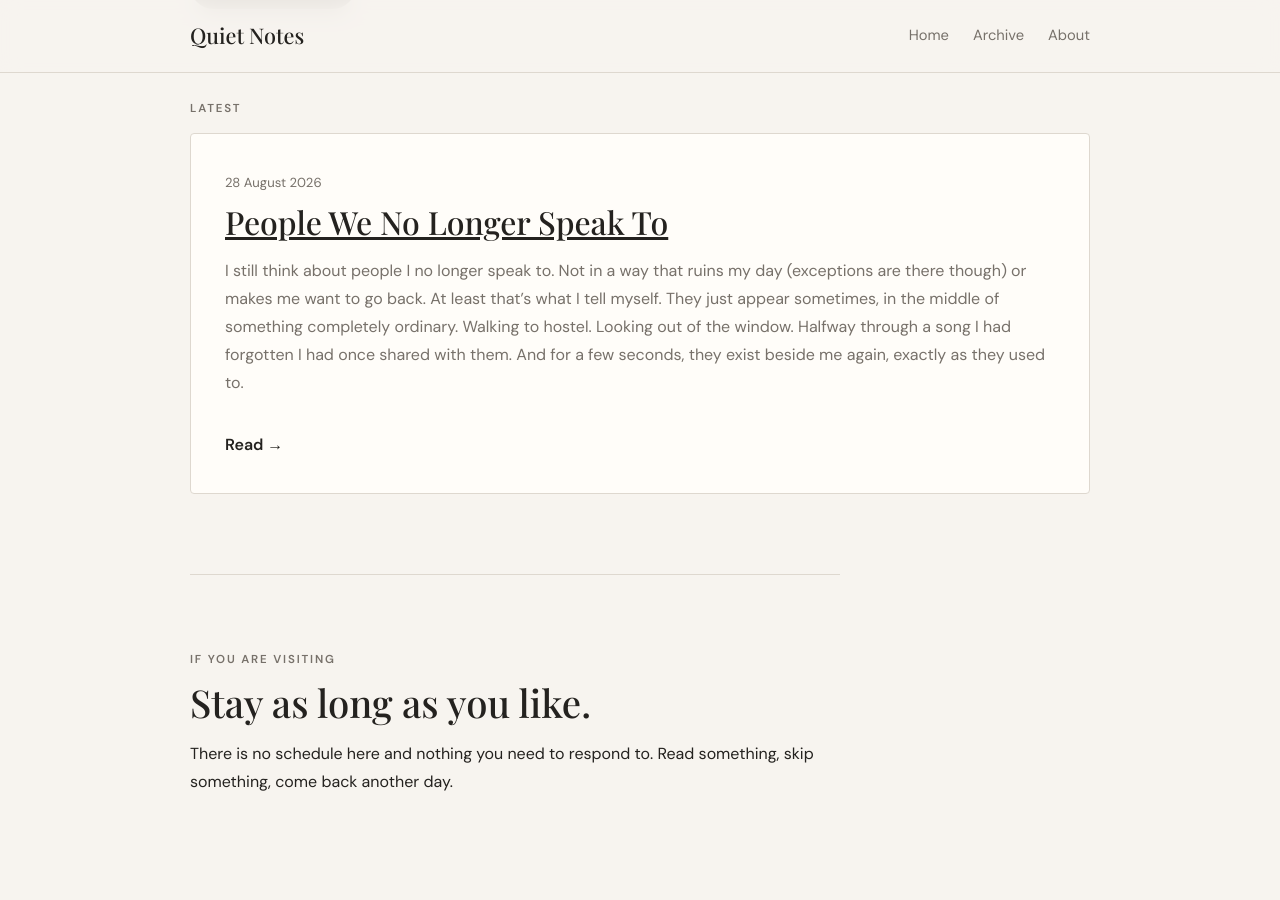
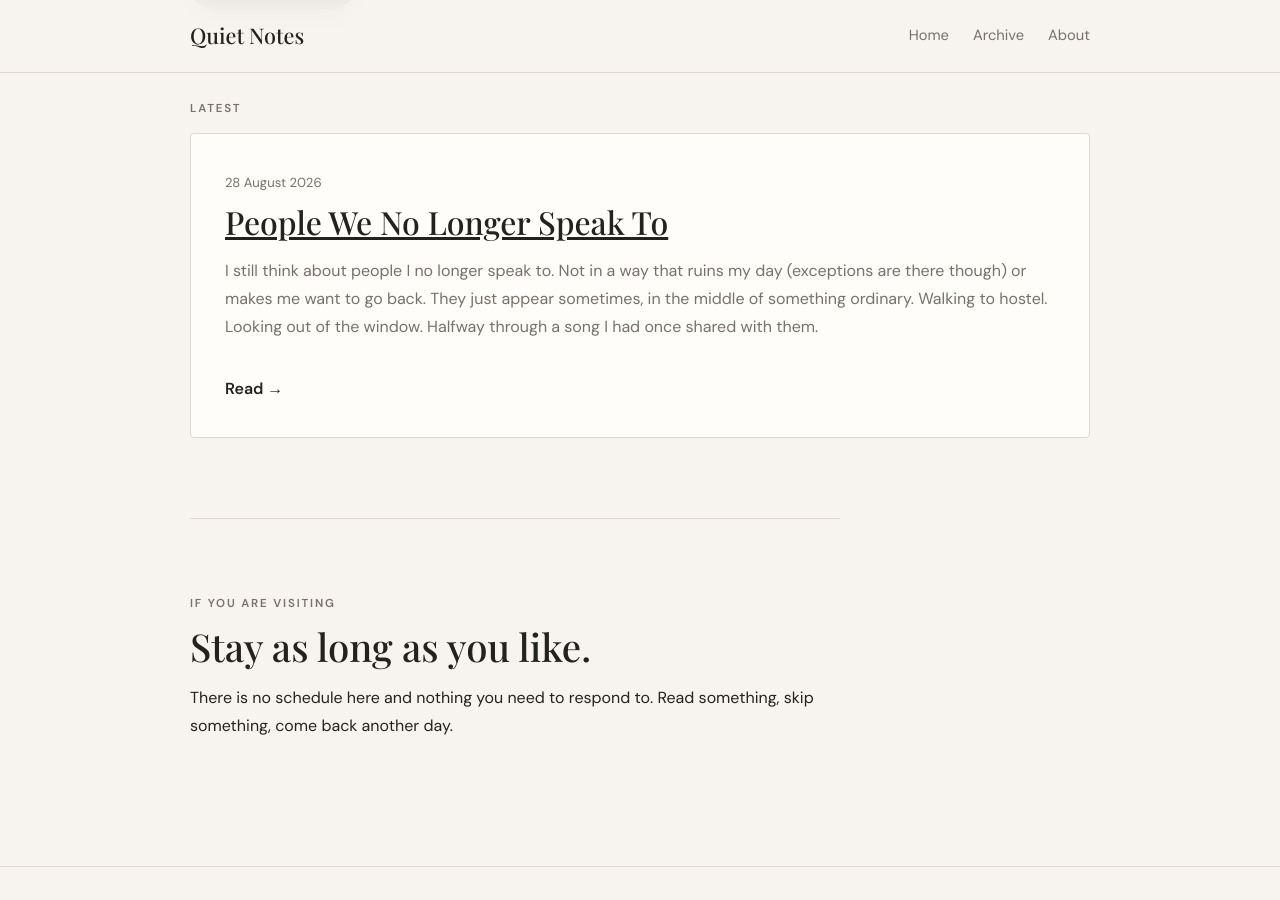
Before and after one commit to mohitsingh2070/quiet_book, a Jekyll site: the page built from index.md, in a window 1280 px wide and 900 px high, scrolled down 595 px. Built offline with Jekyll 4.4.1, drawn with Linux system fonts in a browser that asks for light colours; part of the change alters nothing that is shown.

Commit message:
Revise reflections on lost connections
Refactor text for clarity and conciseness, removing repetitive phrases and enhancing readability.

```diff
--- a/_posts/2026-08-28-people-we-no-longer-speak-to.md
+++ b/_posts/2026-08-28-people-we-no-longer-speak-to.md
@@ -5,97 +5,76 @@ category: "thought"
 subtitle: "Some people leave quietly. The mind does not."
 ---
 
-I still think about people I no longer speak to. Not in a way that ruins my day (exceptions are there though) or makes me want to go back. At least that’s what I tell myself. They just appear sometimes, in the middle of something completely ordinary. Walking to hostel. Looking out of the window. Halfway through a song I had forgotten I had once shared with them. And for a few seconds, they exist beside me again, exactly as they used to.
+I still think about people I no longer speak to. Not in a way that ruins my day (exceptions are there though) or makes me want to go back. They just appear sometimes, in the middle of something ordinary. Walking to hostel. Looking out of the window. Halfway through a song I had once shared with them.
 
-And sometimes, for those few seconds, I miss them more than I would like to admit.
+And for a few seconds, they exist beside me again, exactly as they used to.
 
-I wonder where they are now. How much they’ve changed. What their days look like. Who they talk to when something exciting happens. Who they complain to when their day goes badly. Whether they still listen to the same music. Whether they still disappear for hours before replying. Whether they still laugh at the same stupid things. Or whether life has slowly rearranged them into someone I wouldn’t recognise anymore.
+Sometimes I wonder where they are now. How much they’ve changed. Whether they still listen to the same music, disappear for hours before replying, or laugh at the same stupid things. Whether life has rearranged them into someone I wouldn’t recognise anymore.
 
 And strangely, I want to know.
 
-Not because I want to enter their life again. Just because there is still some part of me that wants to know what happened to the person who once knew so much about mine.
+Not because I want everything back. Just because some part of me still wonders what happened to the person who once knew so much about mine.
 
-Sometimes I wonder if they ever think about me too. Just briefly. While hearing a song I showed them once. While walking past a place we had once talked about. When something happens that they would have immediately told me about. I wonder if, for a few seconds, their mind takes them back to me the way mine sometimes takes me back to them.
+There is some hearsay that when someone suddenly crosses your mind, it means they’re thinking about you too. I don’t know if I believe it. Probably not. But I like the thought of it.
 
-There is some hearsay that when a random person suddenly crosses your mind, it means they’re thinking about you too. I don’t know if I believe that. Probably not. But I like the thought of it. Maybe because it makes the distance feel a little less one-sided.
+So whenever someone returns to my mind, I pause for a second and quietly hope life is being kind to them wherever they are.
 
-So whenever someone suddenly returns to my mind, I usually pause for a second and quietly hope life is being kind to them wherever they are.
+Sometimes it’s the smallest things I remember. The way they laughed. A particular expression. The name I had told them (I am a person of thousand names). Some completely useless detail that has somehow survived everything else.
 
-Sometimes I remember the smallest things about people even years later. A particular expression they used. The way they laughed at something that wasn’t even funny. The name I had told them (I am a person of thousand names). Some completely useless little detail that I have no reason to remember anymore, and yet somehow my mind kept it safe.
+It’s strange how you can forget a conversation but remember the way someone looked when they were trying not to laugh.
 
-It’s strange.
+I think that’s how people stay with us.
 
-You can forget their number. Forget the last conversation you had. Forget what you were even talking about on some random Tuesday three years ago.
+They leave little pieces behind. A song. A phrase. A place. A stupid joke. And years later, something brings one of those pieces back.
 
-But somehow you remember the way they looked when they were trying not to laugh.
+I think part of growing up is realising how many people we lose without ever deciding to lose them.
 
-Maybe that is what people mean when they say someone stays with you.
+There is rarely a final conversation. One missed reply becomes a week. A week becomes a month. Life gets busy. You think you’ll talk tomorrow.
 
-They just leave little pieces of themselves behind. A song. A phrase. A place. A habit. A stupid joke. And years later, one of those things catches you completely unprepared.
+And then one day, you realise you haven’t spoken in a year.
 
-I think part of growing up is realising how many people we lose without ever consciously deciding to lose them.
+Perhaps the strangest part is that you can miss someone terribly and still not reach out.
 
-There’s rarely a final conversation. No great goodbye. No moment where both people sit down and say, “this is where we stop being part of each other’s lives.”
+Sometimes you want to.
 
-Life is much less dramatic than that.
+You want to type their name. Send them something only they would understand. Ask how they are. Hear their voice again.
 
-One missed reply becomes a week. A week becomes a month. You get busy. They get busy. You think you’ll talk tomorrow. Tomorrow becomes next week. And then one day you realise you haven’t spoken in a year.
+But then you wonder what exactly you are missing.
 
-You just reply a little later each time until eventually the conversation stops renewing itself altogether.
-
-And perhaps the strangest part is that you can miss someone terribly and still not reach out.
-
-Not because you don’t want to.
-
-Sometimes you want to so badly.
-
-You want to type their name. You want to send that one stupid thing that you know they would understand. You want to ask how they are and, for a moment, hear about their life again. You want to know whether they still sound the same when they say hello.
-
-But then you stare at the empty message box and wonder what exactly you are allowed to miss.
-
-The person?
+Them?
 
 The friendship?
 
-The version of yourself that existed around them?
+Or simply the version of yourself that existed around them?
 
-Or simply the feeling of being known by someone who no longer knows you?
-
-I still reach out sometimes. Even knowing it probably won’t feel the same. Texting someone after years is strange. Conversations dry out quickly. Both of us type a little too carefully, as if neither of us knows exactly how much of the old familiarity is still allowed.
+I still reach out sometimes. Conversations after years can be strange. Both of you type a little too carefully, trying to figure out how much of the old familiarity is still allowed.
 
 But every once in a while, someone replies warmly.
 
-And something inside you gives in.
+And for a few minutes, nothing feels like it changed.
 
-For a few minutes, the years disappear. I stop choosing my words carefully. The conversation slips back into its old rhythm without either of us forcing it there.
-
-And I realise that maybe some connections don’t really disappear.
+Maybe some connections don’t disappear.
 
 They just hibernate.
 
-Waiting somewhere quietly inside us, until a voice, a song, a place or a name wakes them up again.
+I think that’s why I still care about the people I no longer speak to. Not because I want everything back exactly the way it was. Some things ended for a reason.
 
-I think that’s why I still care about the people I no longer speak to.
+But there are still people I would give almost anything to sit with again for one completely ordinary evening.
 
-Not because I want everything back exactly the way it was. I know better than that. Some things ended for a reason. Some people belong to a chapter that cannot simply be reopened without changing the whole story.
+No explanations. No catching up.
 
-But still...
+Just sitting there, watching them do something completely ordinary and thinking,
 
-there are people I would give almost anything to sit with again for one completely ordinary evening.
+*I remember this.*
 
-Watching them do something completely ordinary and thinking, somewhere in the middle of it, *I remember this. I remember you.*
+*I remember you.*
 
-Maybe that is the part I find hardest to accept.
+<figure class="story-image moon-image">
+  <img src="{{ '/assets/images/moon.jpeg' | relative_url }}" alt="The moon at night">
+</figure>
 
-A stupid little detail your mind refuses to let die.
-
-And for a few seconds, they are here again.
 
 <div class="post-ending">
-
-<p>if you were given just one evening with them again, would you even tell them how much you missed them?
-
-Or would you be too afraid that saying it out loud would make you realise just how much you still do?</p>
 
 <p>And maybe that is the cruelest part of remembering.</p>
 
@@ -103,8 +82,14 @@ Or would you be too afraid that saying it out loud would make you realise just h
 
 <p>You can stop waiting for their messages.</p>
 
-<p>You can build a life in which their absence no longer feels like an absence.</p>
+<p>You can build a life where their absence no longer feels like an absence.</p>
 
-<p>But somewhere inside you, they were there.</p>
+<p>And still, somewhere inside you, they remain.</p>
+
+<p>Not as they are now.</p>
+
+<p>But exactly as you remember them.</p>
+
+<p>And sometimes, that is enough to make you miss them all over again.</p>
 
 </div>
```
